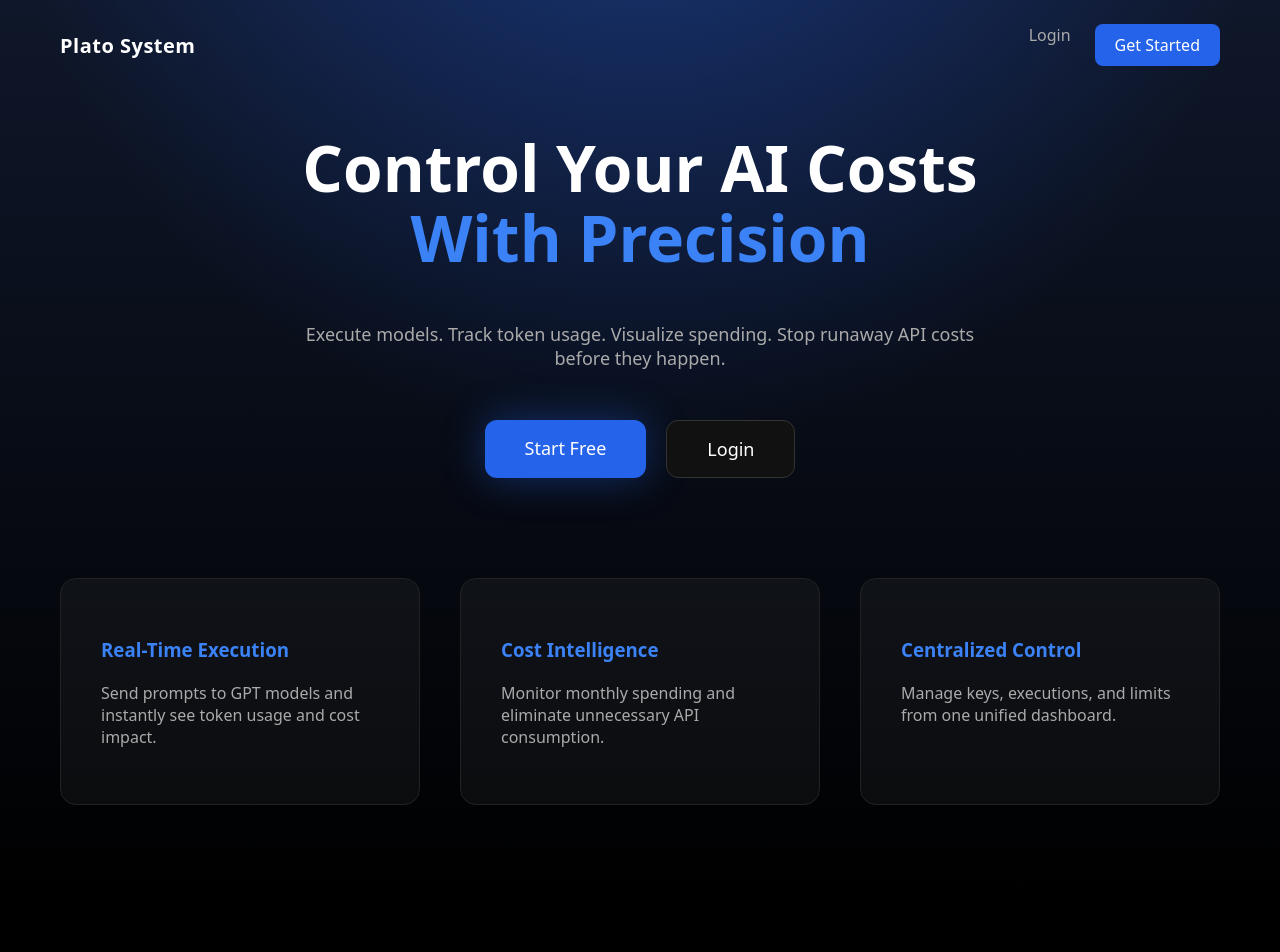
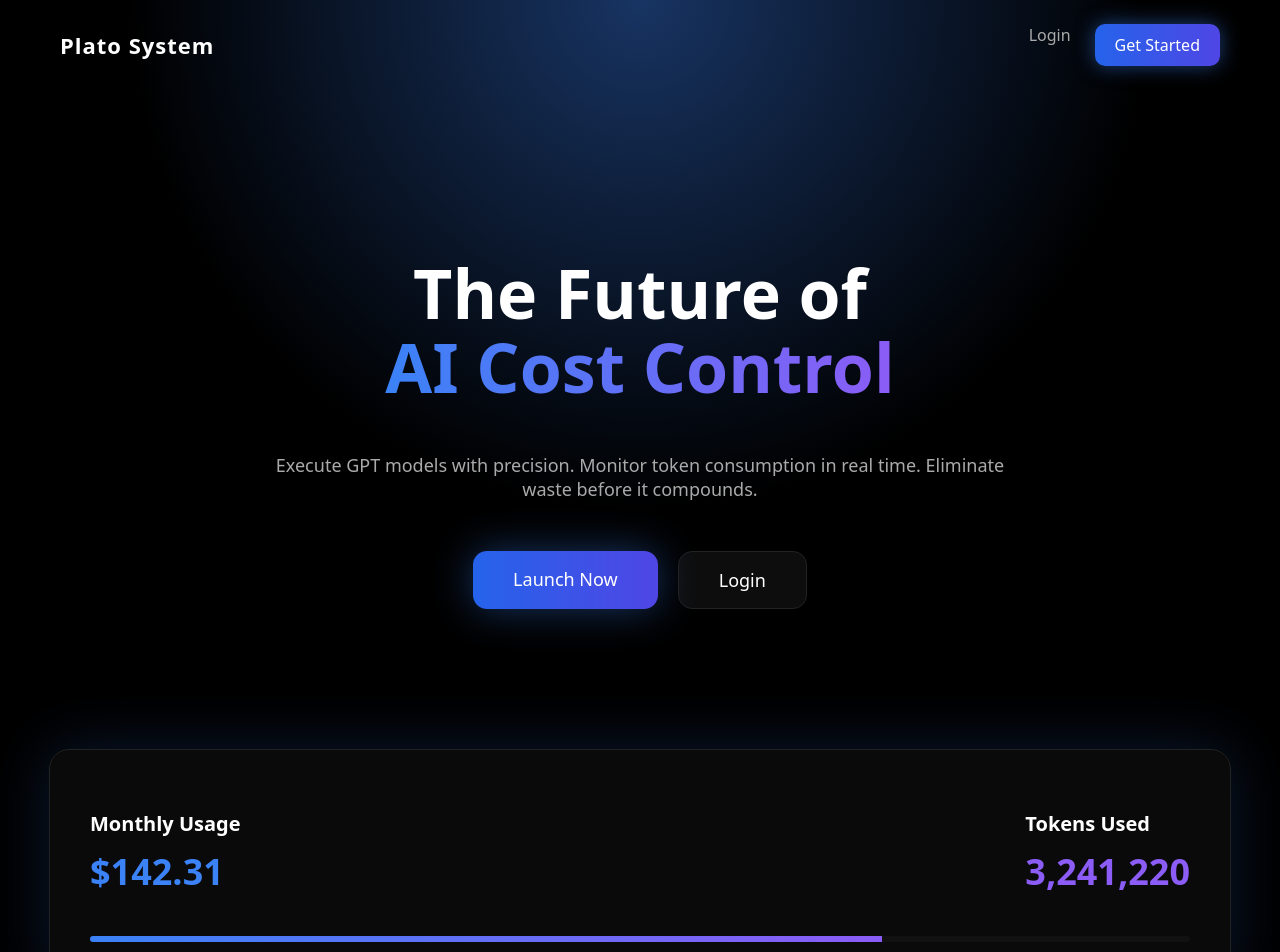
Before and after one commit to platodesignio/platosystem, a Next.js app: page / in a window 1280 px wide. Shown: the top 952 px of the page. Before the commit the page ends 905 px from the top, so only its background shows below. Built offline with nearby package versions, Linux system fonts and the light colour scheme.

Commit message:
Update page.tsx

```diff
--- a/app/page.tsx
+++ b/app/page.tsx
@@ -6,12 +6,11 @@ export default function Home() {
       style={{
         minHeight: "100vh",
         background:
-          "radial-gradient(circle at 50% -20%, rgba(37,99,235,0.4), transparent 50%), linear-gradient(to bottom, #0f172a, #000)",
+          "radial-gradient(circle at 50% 0%, rgba(59,130,246,0.4), transparent 40%), #000",
         color: "white",
         fontFamily:
           "ui-sans-serif, system-ui, -apple-system",
-        display: "flex",
-        flexDirection: "column"
+        overflowX: "hidden"
       }}
     >
       {/* Navbar */}
@@ -25,9 +24,9 @@ export default function Home() {
       >
         <div
           style={{
-            fontSize: "20px",
+            fontSize: "22px",
             fontWeight: 600,
-            letterSpacing: "0.5px"
+            letterSpacing: "1px"
           }}
         >
           Plato System
@@ -47,11 +46,14 @@ export default function Home() {
           <Link
             href="/register"
             style={{
-              background: "#2563eb",
+              background:
+                "linear-gradient(90deg, #2563eb, #4f46e5)",
               padding: "10px 20px",
-              borderRadius: "8px",
+              borderRadius: "10px",
               color: "white",
-              textDecoration: "none"
+              textDecoration: "none",
+              boxShadow:
+                "0 0 20px rgba(59,130,246,0.5)"
             }}
           >
             Get Started
@@ -62,41 +64,47 @@ export default function Home() {
       {/* Hero */}
       <main
         style={{
-          flex: 1,
           display: "flex",
           flexDirection: "column",
           alignItems: "center",
           justifyContent: "center",
           textAlign: "center",
-          padding: "0 40px"
+          padding: "120px 40px 60px"
         }}
       >
         <h1
           style={{
-            fontSize: "64px",
+            fontSize: "68px",
             fontWeight: 700,
-            lineHeight: "1.1",
+            lineHeight: 1.1,
             marginBottom: "30px"
           }}
         >
-          Control Your AI Costs
+          The Future of
           <br />
-          <span style={{ color: "#3b82f6" }}>
-            With Precision
+          <span
+            style={{
+              background:
+                "linear-gradient(90deg,#3b82f6,#8b5cf6)",
+              WebkitBackgroundClip: "text",
+              WebkitTextFillColor: "transparent"
+            }}
+          >
+            AI Cost Control
           </span>
         </h1>
 
         <p
           style={{
-            maxWidth: "700px",
+            maxWidth: "750px",
             color: "#aaa",
             fontSize: "18px",
             marginBottom: "50px"
           }}
         >
-          Execute models. Track token usage.
-          Visualize spending.
-          Stop runaway API costs before they happen.
+          Execute GPT models with precision.
+          Monitor token consumption in real time.
+          Eliminate waste before it compounds.
         </p>
 
         <div style={{ display: "flex", gap: "20px" }}>
@@ -104,25 +112,26 @@ export default function Home() {
             href="/register"
             style={{
               padding: "16px 40px",
-              background: "#2563eb",
-              borderRadius: "12px",
+              background:
+                "linear-gradient(90deg,#2563eb,#4f46e5)",
+              borderRadius: "14px",
               color: "white",
               textDecoration: "none",
               fontSize: "18px",
               boxShadow:
-                "0 0 40px rgba(37,99,235,0.4)"
+                "0 0 40px rgba(59,130,246,0.4)"
             }}
           >
-            Start Free
+            Launch Now
           </Link>
 
           <Link
             href="/login"
             style={{
               padding: "16px 40px",
-              background: "#111",
-              border: "1px solid #333",
-              borderRadius: "12px",
+              background: "rgba(255,255,255,0.05)",
+              border: "1px solid #222",
+              borderRadius: "14px",
               color: "white",
               textDecoration: "none",
               fontSize: "18px"
@@ -133,80 +142,93 @@ export default function Home() {
         </div>
       </main>
 
-      {/* Feature Section */}
+      {/* Future Dashboard Mock */}
       <section
         style={{
-          padding: "100px 60px",
-          display: "grid",
-          gridTemplateColumns:
-            "repeat(auto-fit, minmax(280px, 1fr))",
-          gap: "40px"
+          display: "flex",
+          justifyContent: "center",
+          padding: "80px 40px 120px"
         }}
       >
         <div
           style={{
-            background: "rgba(255,255,255,0.04)",
+            width: "100%",
+            maxWidth: "1100px",
+            background:
+              "rgba(255,255,255,0.04)",
+            backdropFilter: "blur(20px)",
             border: "1px solid #222",
+            borderRadius: "20px",
             padding: "40px",
-            borderRadius: "16px"
+            boxShadow:
+              "0 0 60px rgba(59,130,246,0.2)"
           }}
         >
+          <div
+            style={{
+              display: "flex",
+              justifyContent: "space-between",
+              marginBottom: "40px"
+            }}
+          >
+            <div>
               <h3
                 style={{
-              marginBottom: "20px",
+                  marginBottom: "10px",
+                  fontSize: "20px"
+                }}
+              >
+                Monthly Usage
+              </h3>
+              <div
+                style={{
+                  fontSize: "36px",
+                  fontWeight: 600,
                   color: "#3b82f6"
                 }}
               >
-            Real-Time Execution
+                $142.31
+              </div>
+            </div>
+
+            <div>
+              <h3
+                style={{
+                  marginBottom: "10px",
+                  fontSize: "20px"
+                }}
+              >
+                Tokens Used
               </h3>
-          <p style={{ color: "#aaa" }}>
-            Send prompts to GPT models and instantly
-            see token usage and cost impact.
-          </p>
+              <div
+                style={{
+                  fontSize: "36px",
+                  fontWeight: 600,
+                  color: "#8b5cf6"
+                }}
+              >
+                3,241,220
+              </div>
+            </div>
           </div>
 
           <div
             style={{
-            background: "rgba(255,255,255,0.04)",
-            border: "1px solid #222",
-            padding: "40px",
-            borderRadius: "16px"
+              height: "6px",
+              background: "#111",
+              borderRadius: "4px",
+              overflow: "hidden"
             }}
           >
-          <h3
-            style={{
-              marginBottom: "20px",
-              color: "#3b82f6"
-            }}
-          >
-            Cost Intelligence
-          </h3>
-          <p style={{ color: "#aaa" }}>
-            Monitor monthly spending and eliminate
-            unnecessary API consumption.
-          </p>
-        </div>
-
             <div
               style={{
-            background: "rgba(255,255,255,0.04)",
-            border: "1px solid #222",
-            padding: "40px",
-            borderRadius: "16px"
+                width: "72%",
+                height: "100%",
+                background:
+                  "linear-gradient(90deg,#3b82f6,#8b5cf6)"
               }}
-        >
-          <h3
-            style={{
-              marginBottom: "20px",
-              color: "#3b82f6"
-            }}
-          >
-            Centralized Control
-          </h3>
-          <p style={{ color: "#aaa" }}>
-            Manage keys, executions, and limits from
-            one unified dashboard.
-          </p>
+            />
+          </div>
         </div>
       </section>
     </div>
```
Lines whose indentation alone changed are shown as unchanged.
